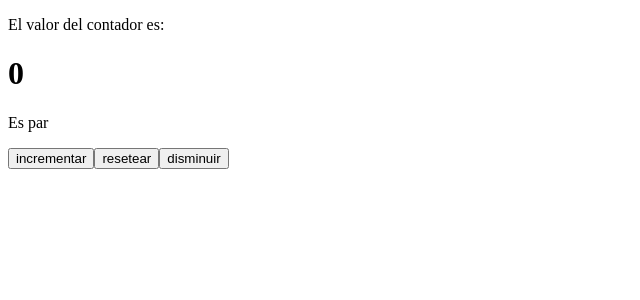
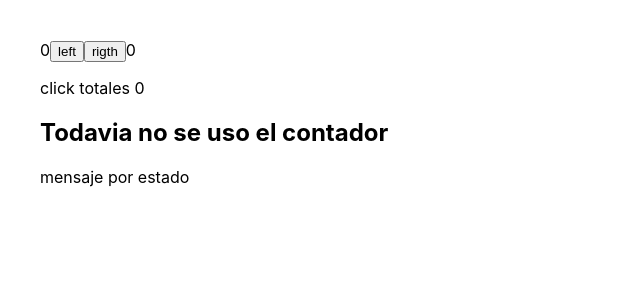
Before and after one commit to AndresVescovi/midudev-bootcamp, a React (Create React App) app in the folder part1/: page / in a window 1280 px wide. Shown: the top 300 px of the page, without its empty margins (0-640 px from the left). Built offline with nearby package versions, Linux system fonts and the light colour scheme.

Commit message:
create anteriorindex.js

```diff
--- a/part1/src/index.css
+++ b/part1/src/index.css
@@ -5,9 +5,13 @@ body {
     sans-serif;
   -webkit-font-smoothing: antialiased;
   -moz-osx-font-smoothing: grayscale;
+
 }
 
 code {
   font-family: source-code-pro, Menlo, Monaco, Consolas, 'Courier New',
     monospace;
 }
+div {
+  padding: 20px
+}
--- a/part1/src/index.js
+++ b/part1/src/index.js
@@ -1,55 +1,61 @@
 import React from 'react';
 import ReactDOM from 'react-dom/client';
 import { useState } from 'react';
+import './index.css'
 
-/* incrementar = () =>{
-  console.log("click")
-} */
-
-const Counter = ({contador})=>{
- return <h1> {contador} </h1>
+const   WarningNoUsed=()=>{
+    return <h2>Todavia no se uso el contador</h2>
+}
+const ListOfCliks=({clicks})=>{
+    return <p>{clicks.join(",")}</p>
 }
 
-const App = (props) => {
+const App = () => {
+const [counters, setCounters] = useState({
+    left: 0,
+    rigth: 0,
+    clicks: 0,
+    mensaje: "mensaje por estado"
+})
+const [clicks, setClicks] = useState([])
+  /*usar el spreade operator "..." hace a que
+  que se recuperen todos los estados del objeto/array
+  y que solo se cambien los detallados en la funcion*/
 
-  const [contador, setContador] = useState(0)
+  const handleClickLeft = () =>{
+    const newCountersState ={
+        ...counters,
+        left: counters.left +1,
+        clicks: counters.clicks +1
+    }
+  setCounters(newCountersState)
+  setClicks((prevClicks)=> [...prevClicks,"R"])
+  }
 
-  console.log("render")
+  const handleClickRigth = () =>{
+    const newCountersState ={
+        ...counters,
+        rigth: counters.left +1,
+        clicks: counters.clicks +1
+    }
+    setCounters(newCountersState)
+    setClicks((prevClicks)=> [...prevClicks,"R"])
+  }
 
-const handleClick = (value)=>{
-value? setContador(contador + 1) : setContador(contador - 1)
-}
-
-/* const handleClickAdd = () =>{
-  setContador(contador + 1)
-}
-const handleClickSubtract = () =>{
-  setContador(contador - 1)
-} */
-const handleClickRestart = () =>{
-  setContador(0)
-}
-
-
-const isEven = contador % 2 === 0
-
-/* const isEven = () =>{
-  let even = contador % 2
-  if(even === 0){
-    return "el contador es par"
-  }else{
-    return "el contador es impar"
-  }
-} */
 
   return (
     <div>
-    <p>El valor del contador es:</p>
-    <Counter contador={contador}/>
-    <p>{isEven? 'Es par': 'Es impar'}</p>
-    <button onClick={()=> handleClick(true)}>incrementar</button>
-    <button onClick={handleClickRestart}>resetear</button>
-    <button onClick={()=>handleClick(false)}>disminuir</button>
+        {counters.left}
+        <button onClick={handleClickLeft}>left</button>
+        <button onClick={handleClickRigth}>rigth</button>
+        {counters.rigth}
+        <p>click totales {clicks.length}</p>
+        {clicks.length === 0?(
+            <WarningNoUsed/>
+        ):(
+            <ListOfCliks clicks={clicks}/>
+        )}
+        {counters.mensaje}
     </div>
   )
 }
```
Also changed, not shown: part1/src/anteriorindex.js (added, +60 -0 lines).
